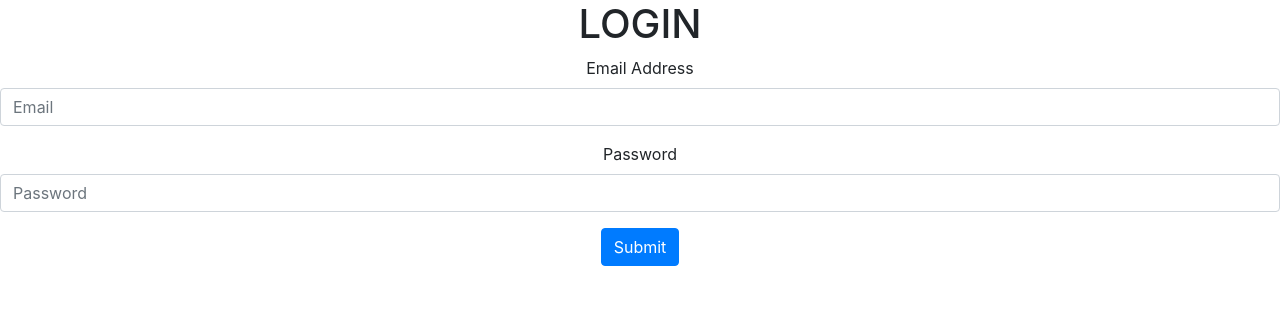
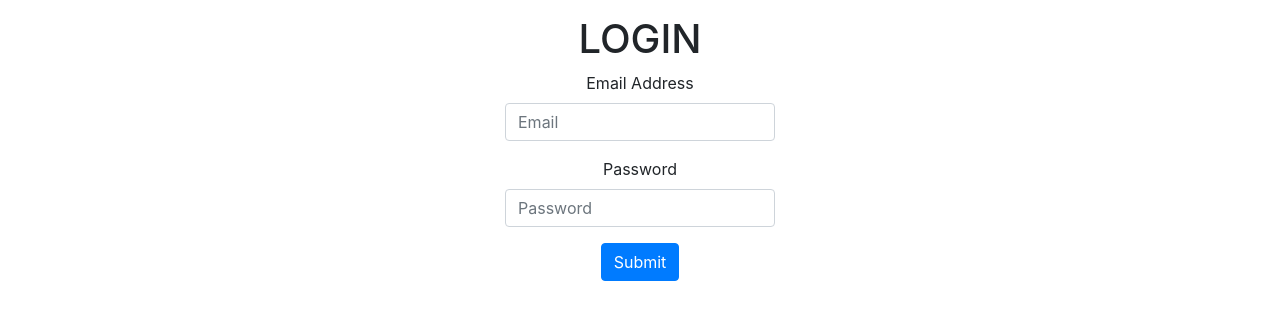
Before and after one commit to reaganogrady/imagequiz, a React (Create React App) app: page / in a window 1280 px wide. Shown: the top 320 px of the page. Built offline with nearby package versions, Linux system fonts and the light colour scheme.

Commit message:
Changed Login Page

```diff
--- a/src/App.css
+++ b/src/App.css
@@ -2,36 +2,8 @@
   text-align: center;
 }
 
-.App-logo {
-  height: 40vmin;
-  pointer-events: none;
+.login {
+  max-width:300px;
+  padding: 15px;
+  margin:auto;
 }
-
-@media (prefers-reduced-motion: no-preference) {
-  .App-logo {
-    animation: App-logo-spin infinite 20s linear;
-  }
-}
-
-.App-header {
-  min-height: 100vh;
-  display: flex;
-  flex-direction: column;
-  align-items: center;
-  justify-content: center;
-  font-size: calc(10px + 2vmin);
-  color: white;
-}
-
-.App-link {
-  color: #61dafb;
-}
-
-@keyframes App-logo-spin {
-  from {
-    transform: rotate(0deg);
-  }
-  to {
-    transform: rotate(360deg);
-  }
-}
--- a/src/App.js
+++ b/src/App.js
@@ -4,8 +4,9 @@
 
 function App() {
   return (
-    <Form className="App">
-        <h1> LOGIN </h1>
+    <div className="App">
+    <Form className="login">
+        <h1> LOGIN</h1>
         <Form.Group>
           <Form.Label>Email Address</Form.Label>
           <Form.Control type="email" placeholder="Email"/>
@@ -18,6 +19,7 @@
           Submit
         </Button>
     </Form>
+    </div>
   );
 }
 
```
